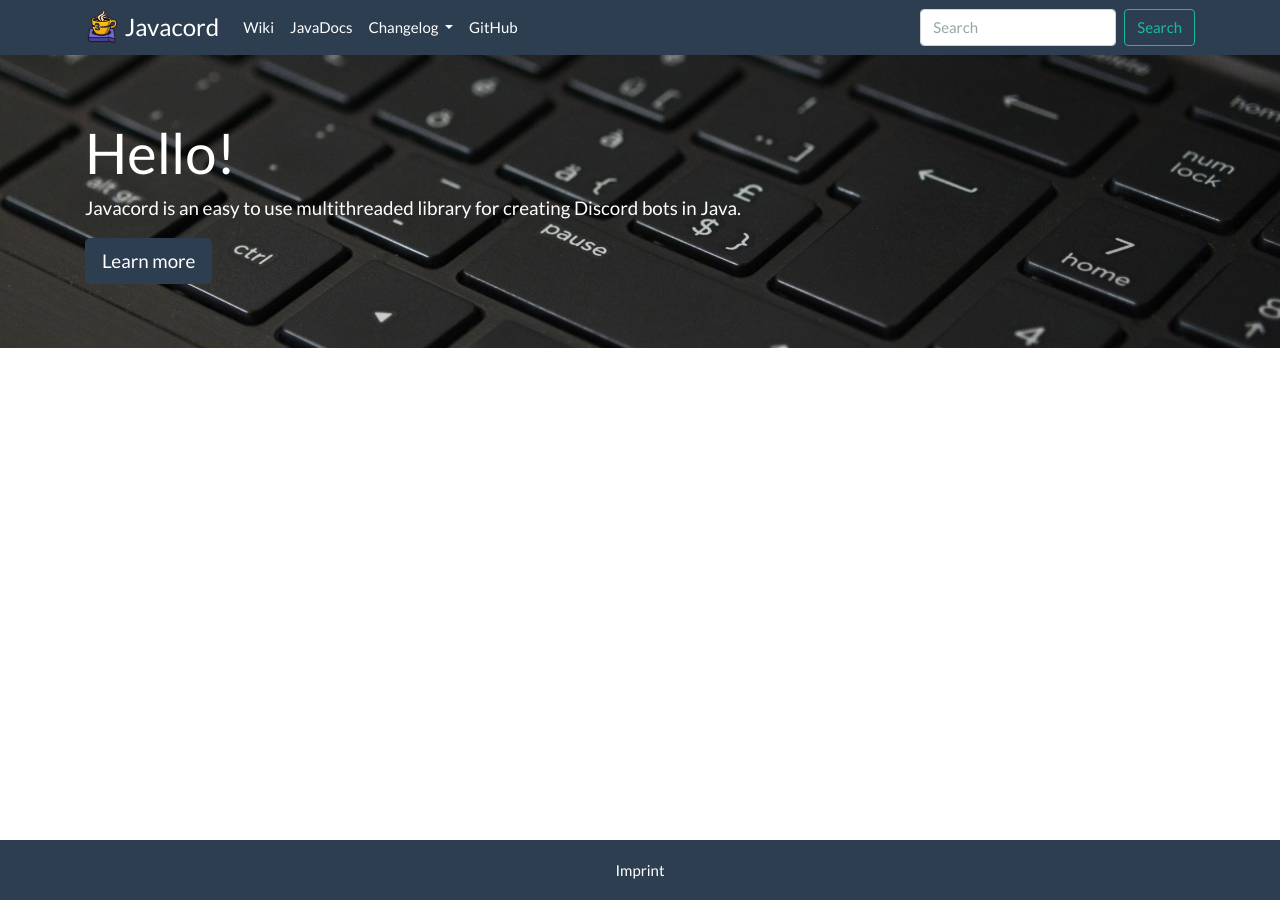
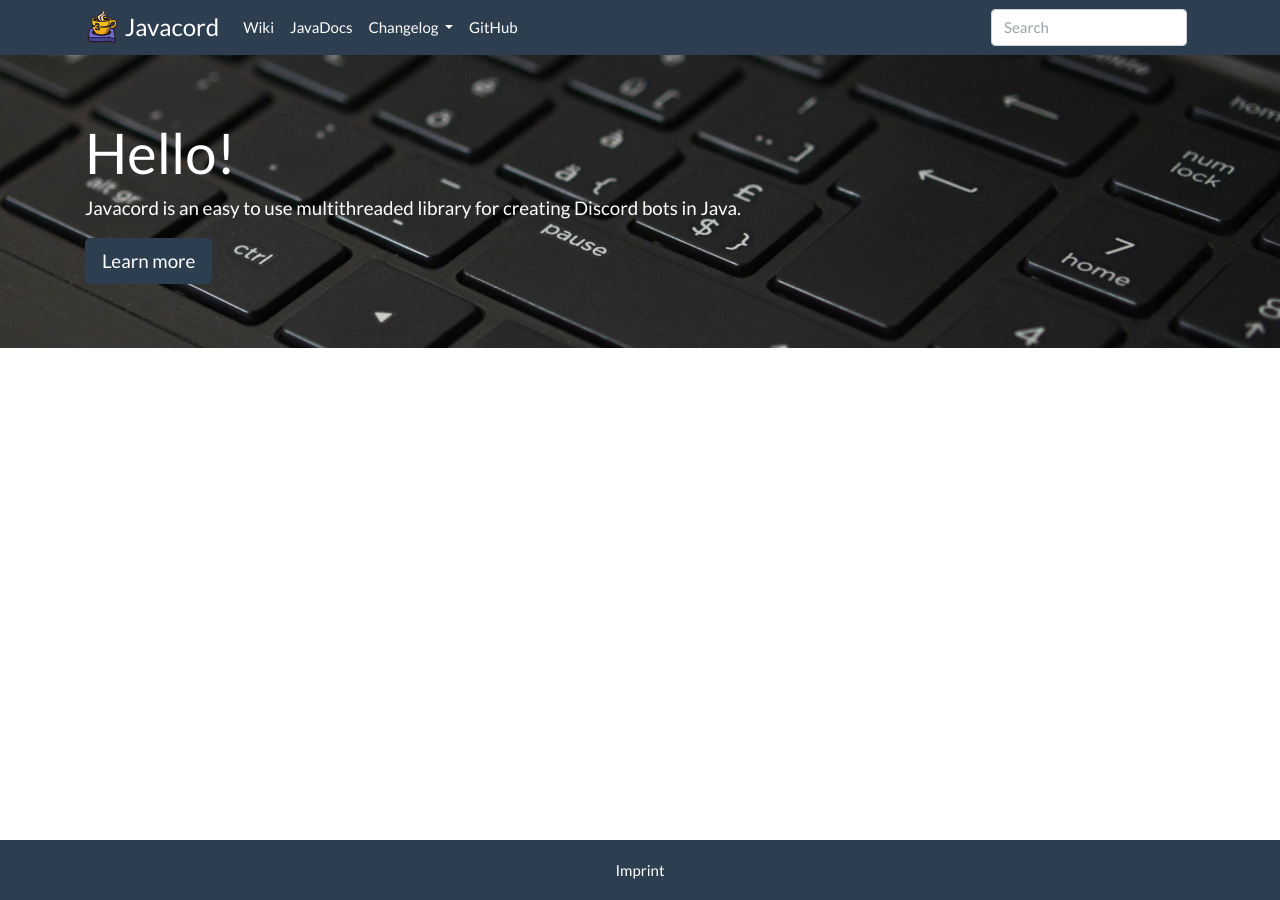
Before and after one commit to Vampire/javacord.github.io, a Jekyll site: the page built from index.html, in a window 1280 px wide. Built offline with Jekyll 4.4.1, drawn with Linux system fonts in a browser that asks for light colours; nearby versions of some CDN libraries.

Commit message:
Removed search button

```diff
--- a/_includes/navbar.html
+++ b/_includes/navbar.html
@@ -38,7 +38,6 @@
 
             <form class="form-inline my-2 my-lg-0">
                 <input class="form-control mr-sm-2" type="search" placeholder="Search" aria-label="Search">
-                <button class="btn btn-outline-success my-2 my-sm-0" type="submit">Search</button>
             </form>
         </div>
     </div>
```
